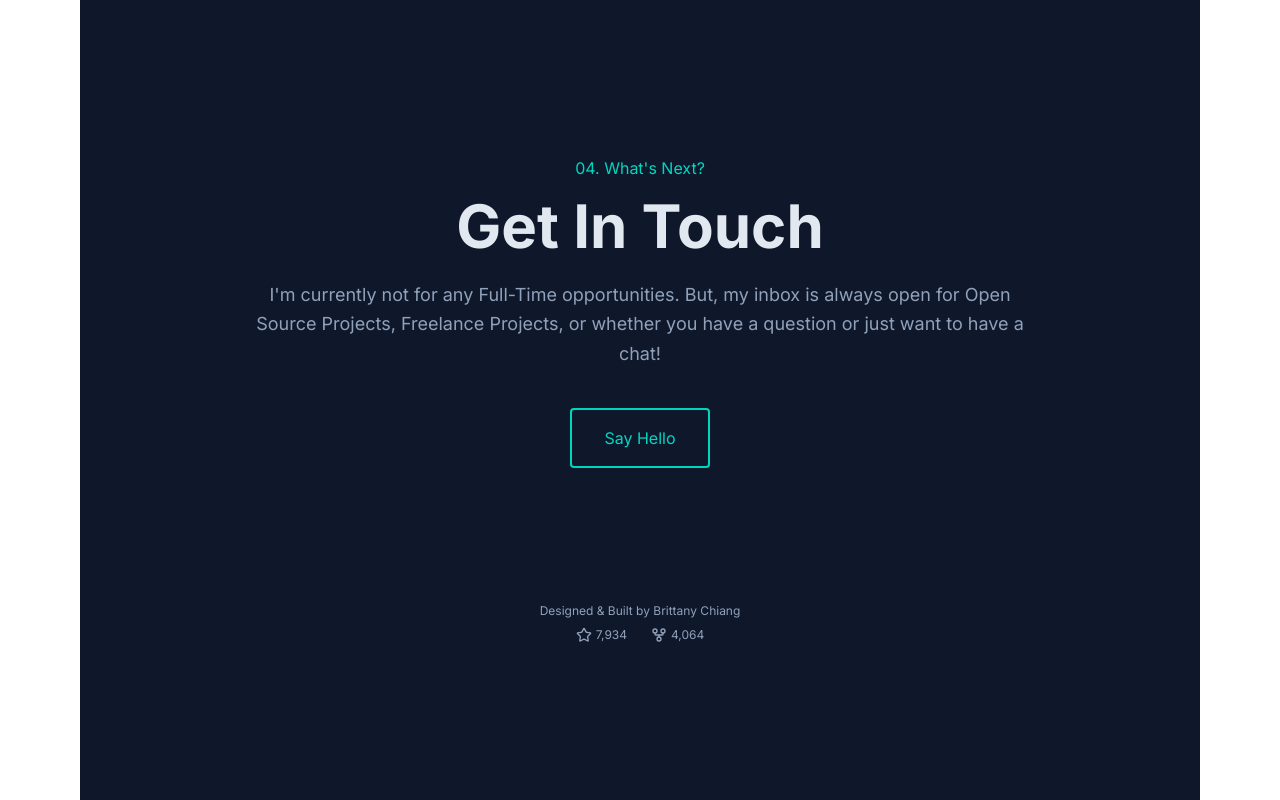
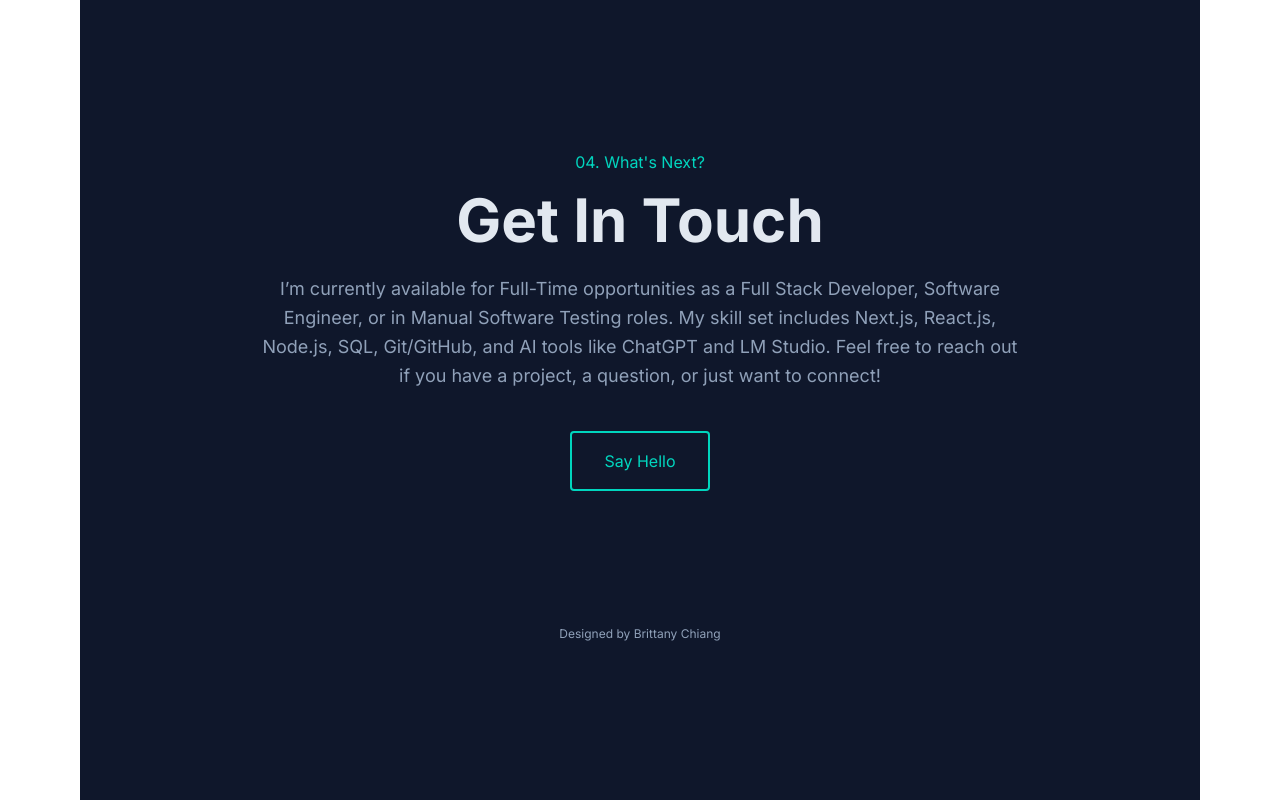
Before and after one commit to krishnavish9329/Krishna-Kumar--Vish-Portfolio, a Next.js app: page / in a window 1280 px wide. Shown: the part 4464-5264 px from the top of the page. Built offline with nearby package versions, Linux system fonts and the light colour scheme.

Commit message:
add project secion3

```diff
--- a/src/app/components/home/Contact.js
+++ b/src/app/components/home/Contact.js
@@ -21,8 +21,9 @@ export default function ContactSection() {
 
         {/* Description */}
         <p className="text-slate-400 text-base sm:text-lg leading-relaxed mb-8 sm:mb-10">
-          I'm currently not for any Full-Time opportunities. But, my inbox is always open for Open Source Projects,
-          Freelance Projects, or whether you have a question or just want to have a chat!
+I’m currently available for Full-Time opportunities as a Full Stack Developer, Software Engineer, or in Manual Software Testing roles.
+My skill set includes Next.js, React.js, Node.js, SQL, Git/GitHub, and AI tools like ChatGPT and LM Studio.
+Feel free to reach out if you have a project, a question, or just want to connect!
         </p>
 
         {/* Button */}
@@ -36,15 +37,15 @@ export default function ContactSection() {
 
       {/* Footer */}
       <footer className="text-slate-400 text-xs font-mono text-center">
-        <p className="mb-2">Designed & Built by Brittany Chiang</p>
+        <p className="mb-2">Designed by Brittany Chiang</p>
         <div className="flex justify-center items-center gap-6">
           <div className="flex items-center gap-1">
-            <Star className="w-4 h-4" />
-            <span>7,934</span>
+            {/* <Star className="w-4 h-4" />
+            <span>7,934</span> */}
           </div>
           <div className="flex items-center gap-1">
-            <GitFork className="w-4 h-4" />
-            <span>4,064</span>
+            {/* <GitFork className="w-4 h-4" />
+            <span>4,064</span> */}
           </div>
         </div>
       </footer>
```
